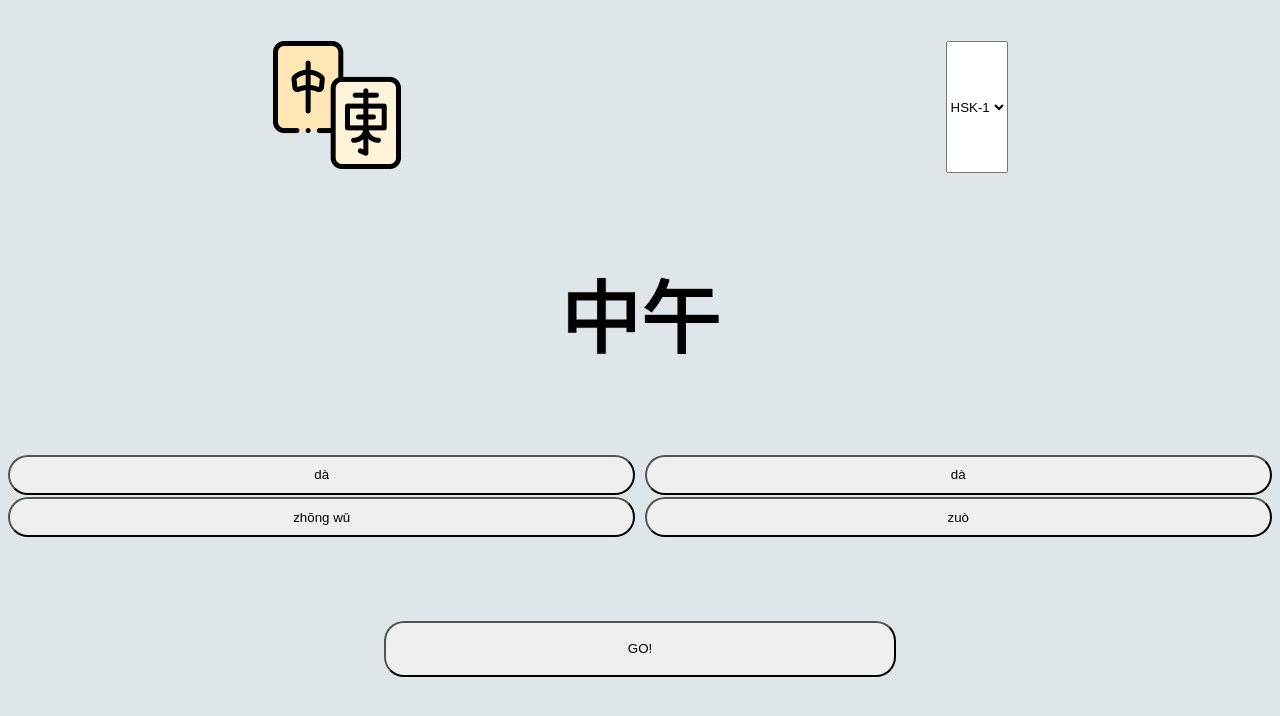
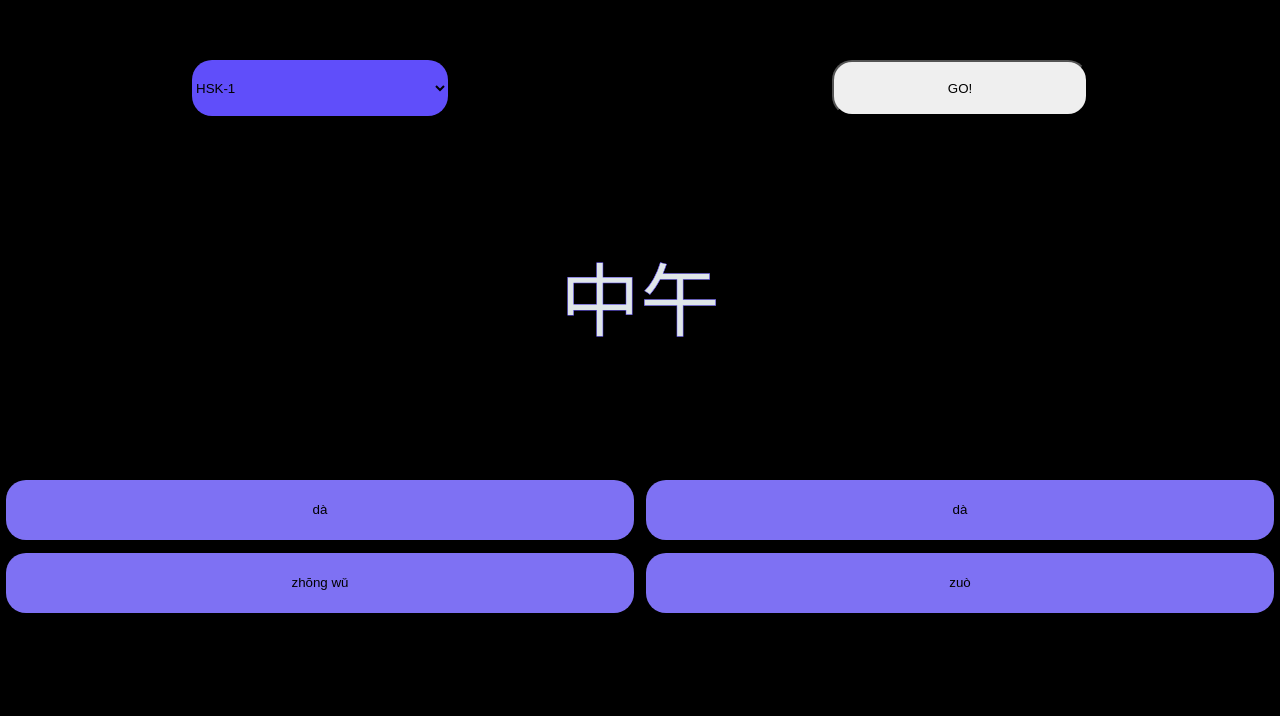
Before and after one commit to GaloMegg/HSK, a website: page index.html in a window 1280 px wide. Drawn offline with Linux system fonts and the light colour scheme.

Commit message:
dark mode

```diff
--- a/index.html
+++ b/index.html
@@ -10,21 +10,21 @@
 </head>
 
 <body>
-    <div class="mainGrid lightTheme">
+    <div class="mainGrid darkTheme">
         <nav class="nav__menu">
-            <label for="checked" class="checkLabel">
+            <!-- <label for="checked" class="checkLabel">
                 <img src="img/light.png" alt="" class="checkLabel--img">
-            </label>
-            <input type="checkbox" name="checked" id="checked" class="checkedBox">
+            </label> -->
+            <!-- <input type="checkbox" name="checked" id="checked" class="checkedBox"> -->
             <select name="" id="" class="select__level">
-                <option value="1" data-id="1">HSK-1</option>
-                <option value="2" data-id="2">HSK-2</option>
-                <option value="3" data-id="3">HSK-3</option>
-                <option value="4" data-id="4">HSK-4</option>
-                <option value="5" data-id="5">HSK-5</option>
-                <option value="6" data-id="6">HSK-6</option>
+                <option class="select__level--op" value="1" data-id="1">HSK-1</option>
+                <option class="select__level--op" value="2" data-id="2">HSK-2</option>
+                <option class="select__level--op" value="3" data-id="3">HSK-3</option>
+                <option class="select__level--op" value="4" data-id="4">HSK-4</option>
+                <option class="select__level--op" value="5" data-id="5">HSK-5</option>
+                <option class="select__level--op" value="6" data-id="6">HSK-6</option>
             </select>
-
+            <button class=" button__go" value="">GO!</button>
         </nav>
         <article class="caracter">
             <h1 class="caracter__zi">
@@ -36,9 +36,7 @@
             <button class="correct__flex--c correct__flex--buttons">c</button>
             <button class="correct__flex--d correct__flex--buttons">d</button>
         </div>
-        <div class="button--go">
-            <button class=" button__go" value="">GO!</button>
-        </div>
+
         <footer>
         </footer>
     </div>
--- a/js/app.js
+++ b/js/app.js
@@ -7,7 +7,7 @@ let HSK_3;
 let HSK_4;
 let HSK_5;
 let HSK_6;
-$.ready(
+
 $.ajax({
   async: false,
   url: `hsklevels/hsk-level-1.json`,
@@ -49,8 +49,8 @@ $.ready(
     success: function (data) {
       HSK_6 = data;
     },
-  })
-);
+  });
+
 RenderCharacter();
 $(".select__level").on("change", SetLevel);
 $(".button__go").on("click", RenderNewCharacter);
--- a/sass/_variables.scss
+++ b/sass/_variables.scss
@@ -1,5 +1,6 @@
-$darkBlack: #2d3436;
-$darkRed: #d63031;
+$darkBlack: #000000;
+$principalBlue:#604efa;
+$secondaryBlue:#7e71f3;
 $darkGray: #4a5259;
 $lightGray: #dfe6e9;
 $greenMint: #00b894;
--- a/sass/btn/_button.scss
+++ /dev/null
@@ -1,12 +0,0 @@
-@use "../variables" as v;
-
-.button--go {
-  display: flex;
-  justify-content: center;
-  width: 100%;
-  .button__go {
-    width: 40%;
-    height: 7vh;
-    border-radius: 20px;
-  }
-}
--- a/sass/caracter/_caracter.scss
+++ b/sass/caracter/_caracter.scss
@@ -6,7 +6,9 @@
   align-items: center;
   flex-wrap: nowrap;
   .caracter__zi {
+    color: v.$lightGray;
     font-size: 5rem;
-    -webkit-text-stroke: 1px v.$lightGray;
+    font-weight: lighter;
+    -webkit-text-stroke: 0.5px v.$principalBlue;
   }
 }
--- a/sass/correct/_correct.scss
+++ b/sass/correct/_correct.scss
@@ -6,10 +6,12 @@
   justify-content: space-evenly;
   flex-wrap: wrap;
   .correct__flex--buttons {
-    margin: 0.1%;
-    height: 5vh;
+    margin: 0.5%;
+    height: 7.5vh;
     width: 49%;
     border-radius: 20px;
+    border: none;
+    background-color: v.$secondaryBlue;
   }
   .correctOption {
     background-color: v.$greenMint;
--- a/sass/main.scss
+++ b/sass/main.scss
@@ -3,7 +3,6 @@
 @use "nav/nav";
 @use "caracter/caracter";
 @use "correct/correct";
-@use "btn/button";
 
 *,
 p,
--- a/sass/nav/_nav.scss
+++ b/sass/nav/_nav.scss
@@ -1,3 +1,5 @@
+@use "../variables" as v;
+
 .nav__menu {
   display: flex;
   width: 100%;
@@ -7,8 +9,26 @@
   }
   .checkLabel {
     width: 10%;
-    .checkLabel--img{
-        width: 100%;
+    .checkLabel--img {
+      width: 100%;
+    }
+  }
+  .button__go {
+    width: 20%;
+    height: 7vh;
+    border-radius: 20px;
+  }
+  .select__level {
+    background-color: v.$principalBlue;
+    border-radius: 20px;
+    border: none;
+    height: 7vh;
+    width: 20%;
+    &:focus {
+      transform: scale(1.01);
+    }
+    .select__level--op {
+      background-color: v.$secondaryBlue;
     }
   }
 }
```
Also changed, not shown: css/main.css, 1 other file. Lines whose indentation alone changed are shown as unchanged.
